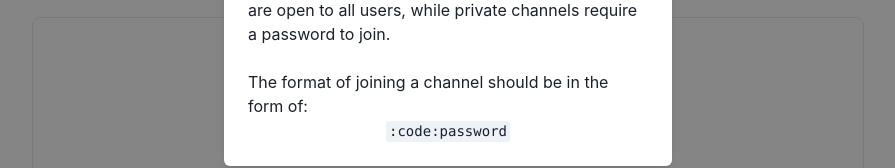
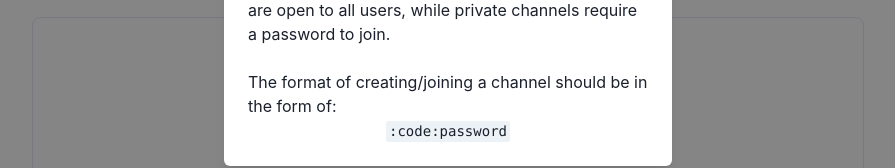
Before and after one commit to maxmwang/oneheadline, a React (Create React App) app in the folder client/: page / in a window 1280 px wide. Both pictures are taken after a click on the button "How tap:in Works". Shown: the part 176-344 px from the top of the page, without its empty margins (192-1087 px from the left). Built offline with nearby package versions, Linux system fonts and the light colour scheme; no server answers.

Commit message:
Clarify HowItWorks statement on creating channels

```diff
--- a/client/src/components/HowItWorks.tsx
+++ b/client/src/components/HowItWorks.tsx
@@ -29,7 +29,7 @@ function HowItWorks({ isOpen, onClose }: HowItWorksComponentProps) {
           </Text>
           <br />
           <Text>
-            {'The format of joining a channel should be in the form of: '}
+            {'The format of creating/joining a channel should be in the form of: '}
           </Text>
           <div className="center">
             <Code>:code:password</Code>
```
